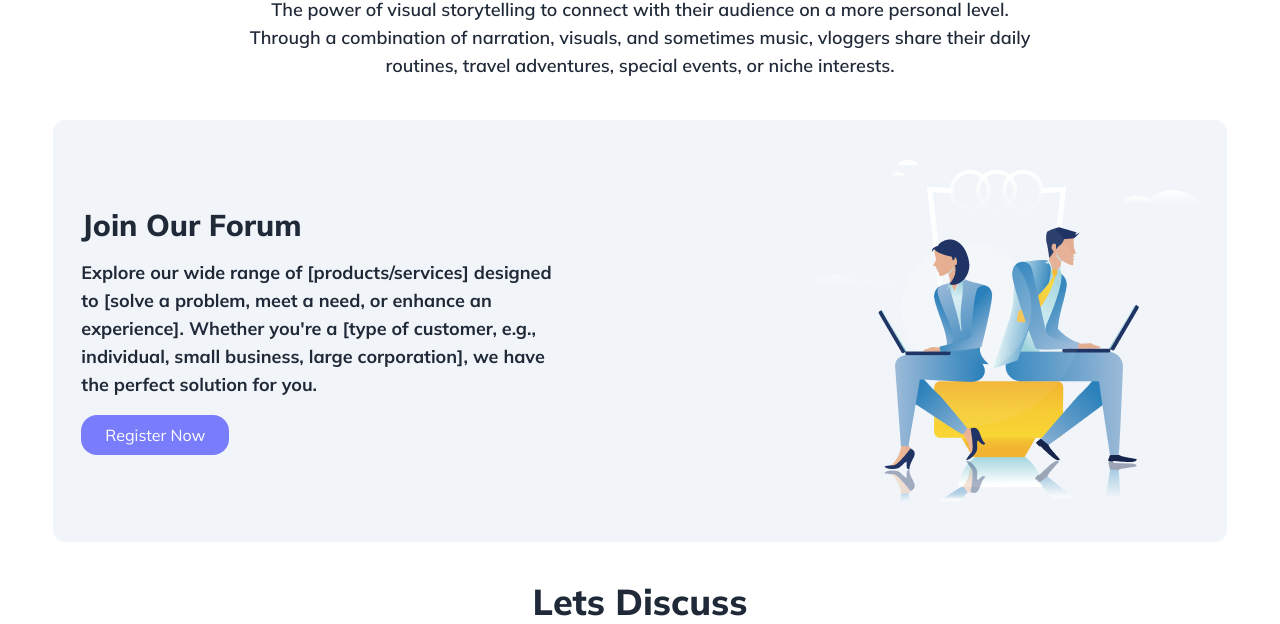
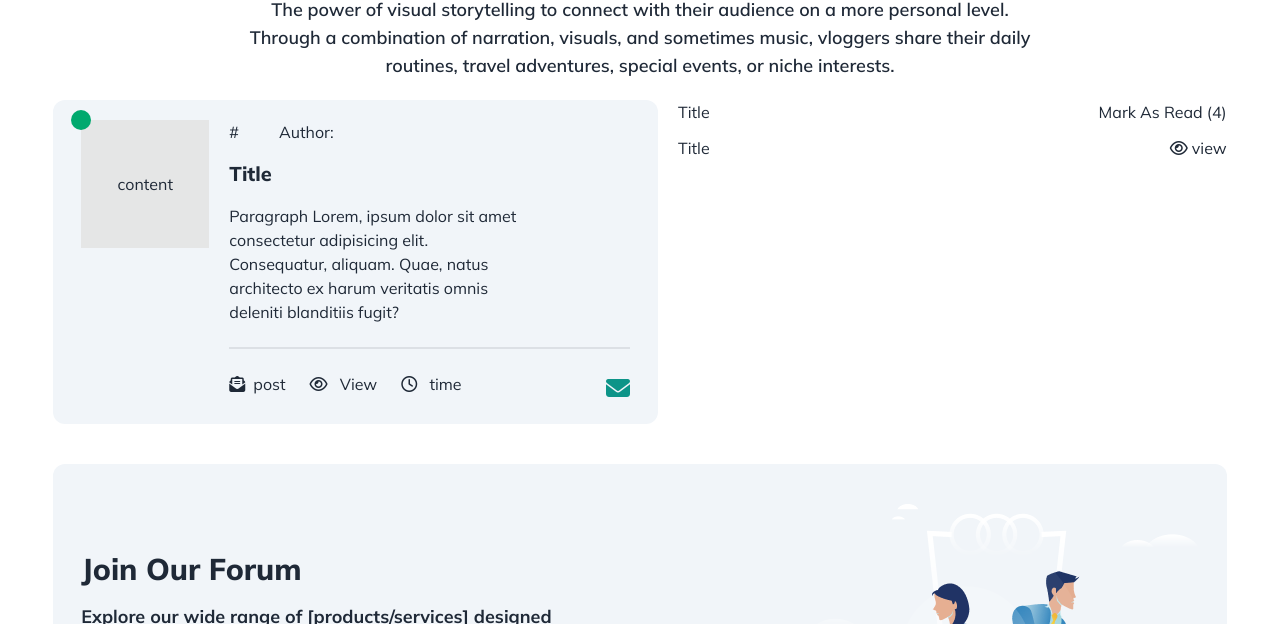
Before and after one commit to Munna8383/retro-forum, a plain HTML site: page index.html in a window 1280 px wide. Shown: the part 672-1296 px from the top of the page. Drawn offline with nearby package versions, Linux system fonts and the light colour scheme; no server answers.

Commit message:
lets discuss

```diff
--- a/index.html
+++ b/index.html
@@ -111,6 +111,13 @@
      <!-- Main Part -->
     <main class="w-11/12 mx-auto">
 
+        <section id="loading" class="mt-5 text-center hidden">
+            <span class="loading loading-spinner loading-xs"></span>
+            <span class="loading loading-spinner loading-sm"></span>
+            <span class="loading loading-spinner loading-md"></span>
+            <span class="loading loading-spinner loading-lg"></span>
+        </section>
+
 
         <!-- Lets Discuss -->
 
@@ -120,6 +127,112 @@
                 <h1 class="text-4xl font-extrabold">Lets Discuss</h1>
                 <p class="w-2/3 mx-auto text-lg font-semibold">The power of visual storytelling to connect with their audience on a more personal level. Through a combination of narration, visuals, and sometimes music, vloggers share their daily routines, travel adventures, special events, or niche interests.</p>
             </div>
+
+
+
+             <div class="flex justify-between gap-5 mt-5">
+
+
+                <!-- post list -->
+
+                <div class="flex flex-1 space-x-5 bg-slate-100 py-5 px-7 rounded-xl">
+
+                    <div>
+
+                         <div class="indicator">
+                        <span class="indicator-item indicator-start badge badge-success"></span>
+                        <div class="grid w-32 h-32 bg-base-300 place-items-center">content</div>
+                         </div>
+
+                    </div>
+
+                    <div class="space-y-4 ">
+
+                        <div class="flex gap-10">
+                            <h1># <span> </span></h1>
+                            <h1>Author: <span></span></h1>
+                        </div>
+
+                        <div>
+                            <h1 class="text-xl font-extrabold">Title</h1>
+                        </div>
+
+                        <div>
+                            <p class="w-3/4">Paragraph Lorem, ipsum dolor sit amet consectetur adipisicing elit. Consequatur, aliquam. Quae, natus architecto ex harum veritatis omnis deleniti blanditiis fugit?</p>
+                        </div>
+
+                        <div class="divider"></div>
+
+                        <div class="flex justify-between">
+                            <div class="flex space-x-6">
+
+                                <div class="space-x-2">
+                                    <i class="fa-solid fa-envelope-open-text"></i><span>post</span>
+                                </div>
+
+                                <div class="space-x-2">
+                                    <i class="fa-regular fa-eye"></i> <span>View</span>
+                                </div>
+
+                                <div class="space-x-2">
+                                    <i class="fa-regular fa-clock"></i> <span>time</span>
+                                </div>
+
+
+
+                            </div>
+
+                            <div>
+                                <button><i class="fa-solid fa-envelope text-2xl text-teal-600"></i></button>
+                            </div>
+                        </div>
+
+                    </div>
+
+
+
+
+
+                </div>
+
+               <!-- Title list -->
+                <div class="flex-1">
+
+                    <div class="flex justify-between">
+
+                        <h1>Title</h1>
+                        <h1>Mark As Read (<span>4</span>)</h1>
+
+                    </div>
+
+                    <div class="mt-3">
+                        <div class="flex justify-between">
+                            <div>
+
+                                <h1>Title</h1>
+
+                            </div>
+
+                            <div>
+
+                                <i class="fa-regular fa-eye"></i> <span>view</span>
+
+                            </div>
+                        </div>
+                    </div>
+
+
+
+
+                </div>
+
+
+
+
+
+
+
+             </div>
 
 
         </section>
```
Also changed, not shown: app.js (+51 -2 lines).
